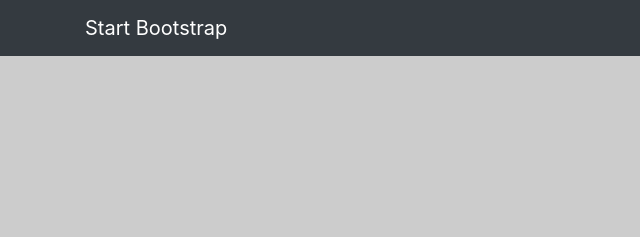
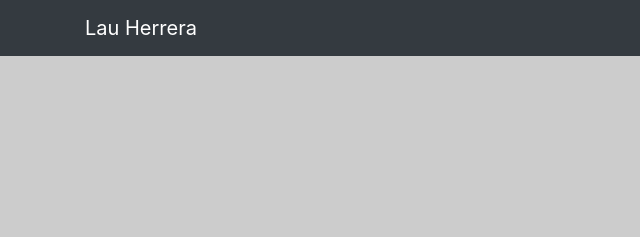
Before and after one commit to lauherrera/site, a website: page index.html in a window 1280 px wide. Shown: the top 237 px of the page, 0-640 px from the left. Drawn offline with Linux system fonts and the light colour scheme; placeholder pictures from the web are drawn by us.

Commit message:
Cambio del titulo en barra de navegacion

```diff
--- a/index.html
+++ b/index.html
@@ -23,7 +23,7 @@
   <!-- Navigation -->
   <nav class="navbar fixed-top navbar-expand-lg navbar-dark bg-dark fixed-top">
     <div class="container">
-      <a class="navbar-brand" href="index.html">Start Bootstrap</a>
+      <a class="navbar-brand" href="index.html">Lau Herrera</a>
       <button class="navbar-toggler navbar-toggler-right" type="button" data-toggle="collapse" data-target="#navbarResponsive" aria-controls="navbarResponsive" aria-expanded="false" aria-label="Toggle navigation">
         <span class="navbar-toggler-icon"></span>
       </button>
```
